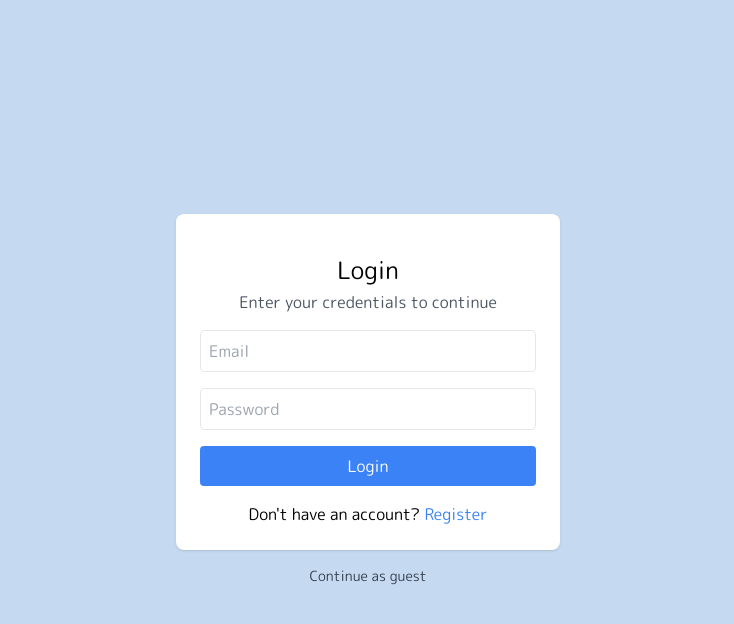
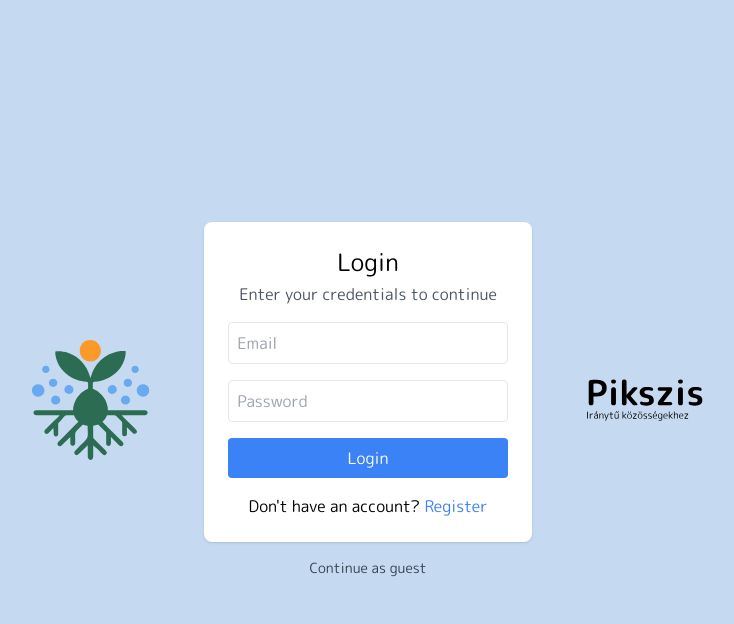
Before and after one commit to terfaval/pikszis_community_tool, a Python web app: template app/templates/auth_login.html in a window 1280 px wide. Shown: the top 624 px of the page, without its empty margins (272-1006 px from the left). Run offline with Jinja, Linux system fonts and the light colour scheme; the template is opened without the code that fills it, so the values that code supplies are empty; some libraries are stand-ins or nearby versions.

Commit message:
added SVG icons to login and registration pages

```diff
--- a/app/templates/auth_login.html
+++ b/app/templates/auth_login.html
@@ -1,25 +1,25 @@
 {% extends 'layouts/login_base.html' %}
 {% block title %}Login{% endblock %}
 {% block content %}
-<div class="container flex flex-col items-center justify-center w-full h-full">
-  <div class="mandalaContainer"></div>
-  <div class="content flex flex-col items-center w-full">
-    <div class="box w-[90%] max-w-sm p-6 bg-white rounded-lg shadow">
-      <div class="iconRow mb-4"></div>
-      <h1 class="title text-2xl text-center mb-1">Login</h1>
-      <p class="subtitle text-center text-gray-600 mb-4">Enter your credentials to continue</p>
-      <form method="post" class="form flex flex-col gap-4">
+<div class="flex items-center justify-center w-full h-full gap-8">
+  <img src="{{ url_for('static', path='icons/pikszis_logo.svg') }}" alt="Pikszis logo" class="w-32 h-32" />
+  <div class="flex flex-col items-center">
+    <div class="w-[90%] max-w-sm p-6 bg-white rounded-lg shadow">
+      <h1 class="text-2xl text-center mb-1">Login</h1>
+      <p class="text-center text-gray-600 mb-4">Enter your credentials to continue</p>
+      <form method="post" class="flex flex-col gap-4">
         <input type="hidden" name="csrf_token" value="{{ csrf }}" />
-        <input name="email" type="email" placeholder="Email" class="input border p-2 rounded" required />
-        <input name="password" type="password" placeholder="Password" class="input border p-2 rounded" required />
+        <input name="email" type="email" placeholder="Email" class="border p-2 rounded" required />
+        <input name="password" type="password" placeholder="Password" class="border p-2 rounded" required />
         {% if error %}
-        <p class="error text-red-500 text-sm">{{ error }}</p>
+        <p class="text-red-500 text-sm">{{ error }}</p>
         {% endif %}
-        <button class="submitButton bg-blue-500 text-white py-2 rounded" type="submit">Login</button>
+        <button class="bg-blue-500 text-white py-2 rounded" type="submit">Login</button>
       </form>
-      <p class="registerLink text-center mt-4">Don't have an account? <a href="/register" class="text-blue-500">Register</a></p>
+      <p class="text-center mt-4">Don't have an account? <a href="/register" class="text-blue-500">Register</a></p>
     </div>
-    <a href="#" class="guestButton text-center mt-4 text-sm text-gray-700">Continue as guest</a>
+    <a href="#" class="text-center mt-4 text-sm text-gray-700">Continue as guest</a>
   </div>
+  <img src="{{ url_for('static', path='icons/logo_text.svg') }}" alt="Pikszis text logo" class="w-32 h-32" />
 </div>
 {% endblock %}
```
Also changed, not shown: app/templates/auth_register.html (+15 -15 lines).
